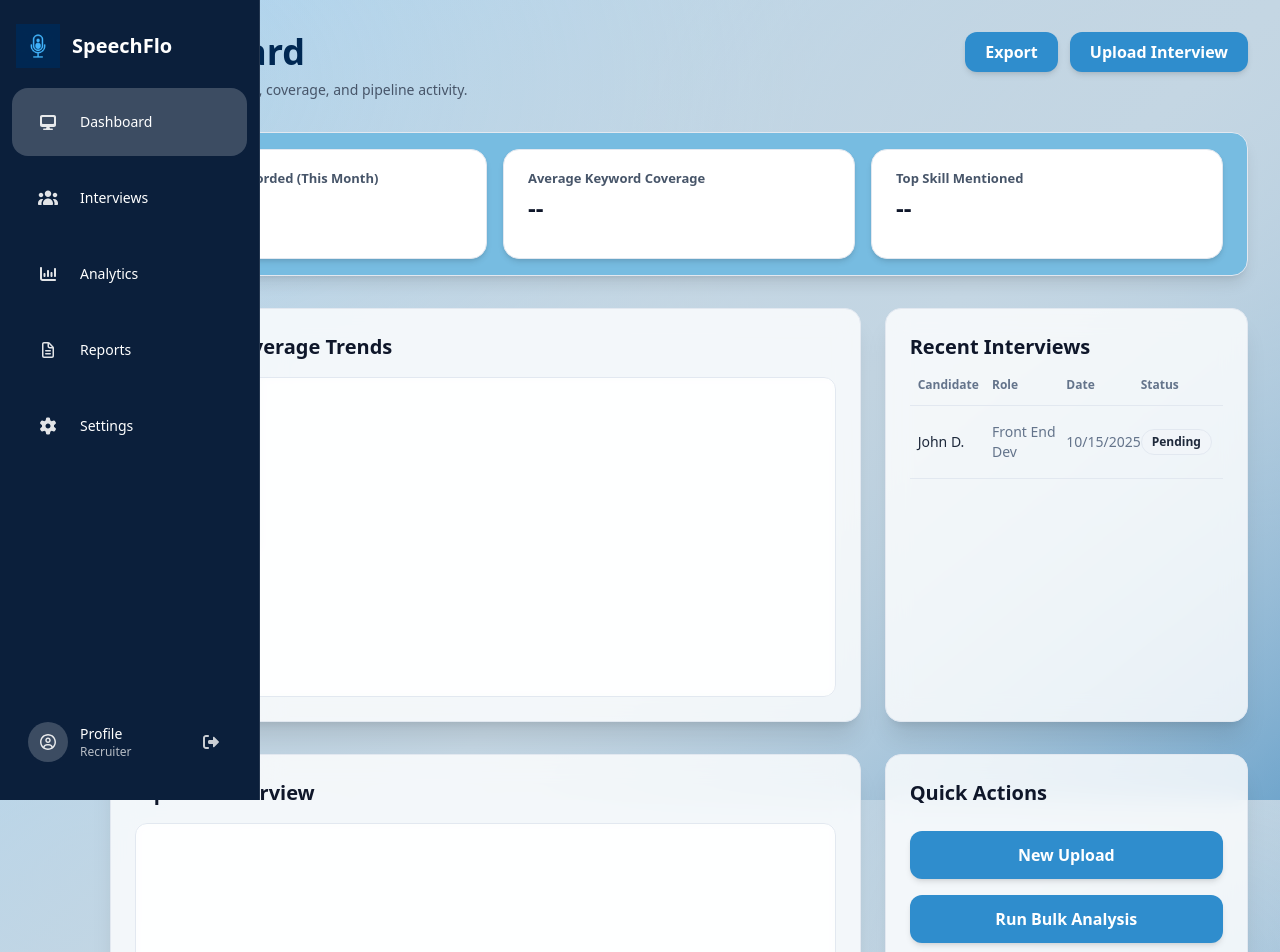
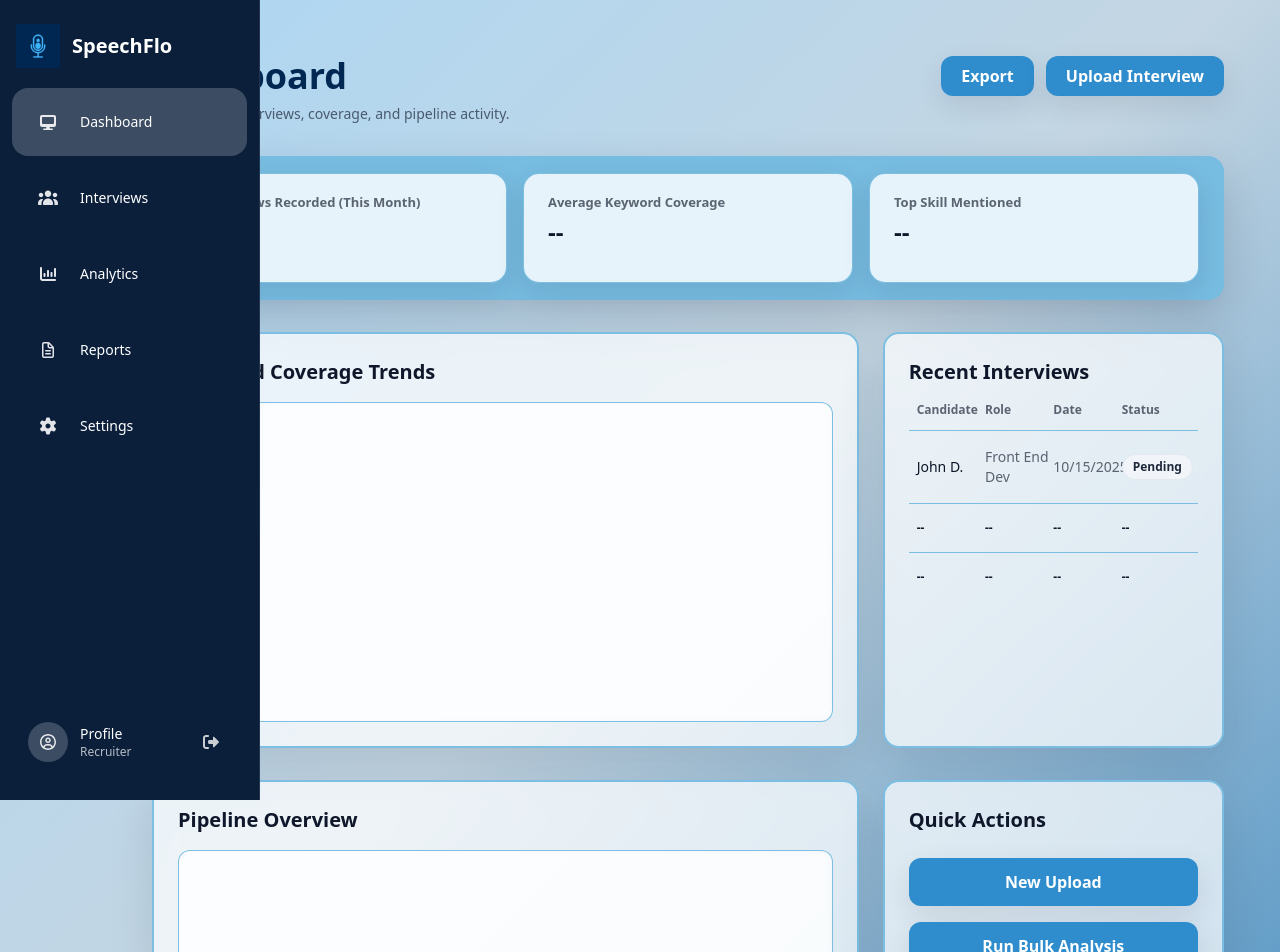
Before and after one commit to hearseboyjl/speechflo, a React (Vite) app in the folder compiled/: page /recruiter/dashboard in a window 1280 px wide. Shown: the top 952 px of the page. Built offline with nearby package versions, Linux system fonts and the light colour scheme.

Commit message:
Update Dashboard.jsx

```diff
--- a/compiled/src/pages/Dashboard.jsx
+++ b/compiled/src/pages/Dashboard.jsx
@@ -26,53 +26,95 @@
     []
   );
 
-  const cardCls =
-    "rounded-2xl bg-white/80 backdrop-blur-md border border-slate-200 shadow-xl transition-shadow";
+  const cardCls = [
+    "rounded-2xl",
+    "bg-surface backdrop-blur-md",
+    "border-2 border-token",
+    "shadow-[0_18px_45px_rgba(15,23,42,0.12)]",
+    "transition-shadow",
+  ].join(" ");
 
-  const panelCls =
-    "mt-4 rounded-xl bg-white/60 backdrop-blur-sm border border-slate-200";
+  const panelCls = [
+    "mt-4 rounded-xl",
+    "bg-surface-soft backdrop-blur-sm",
+    "border border-token",
+  ].join(" ");
 
-  const kpiBg =
-    "mt-8 rounded-2xl bg-[#77bce1] border border-slate-200 shadow-lg px-4 sm:px-6 py-4";
+  const kpiBg = [
+    "mt-8 rounded-2xl",
+    "bg-kpi",
+    "border border-token",
+    "shadow-kpi",
+    "px-4 sm:px-6 py-4",
+  ].join(" ");
 
-  const kpiTile =
-    "rounded-2xl bg-white border border-slate-200 shadow-md px-4 py-4 sm:px-6 sm:py-5 min-h-[92px] sm:min-h-[110px] w-full";
+  const kpiTile = [
+    "rounded-2xl",
+    "bg-surface-strong",
+    "border border-token",
+    "shadow-kpi-tile",
+    "px-4 py-4 sm:px-6 sm:py-5",
+    "min-h-[92px] sm:min-h-[110px]",
+    "w-full",
+  ].join(" ");
 
-  const primaryBtn =
-    "h-10 px-5 rounded-xl bg-[#2F8DCD] text-white font-semibold shadow-md hover:brightness-95 active:translate-y-[1px] transition-all duration-200";
+  const primaryBtn = [
+    "h-10 px-5 rounded-xl",
+    "bg-btn-primary font-semibold",
+    "shadow-card",
+    "hover:brightness-95",
+    "active:translate-y-[1px]",
+    "transition-all duration-200",
+  ].join(" ");
 
-  const primaryBtnFull =
-    "w-full h-12 rounded-xl bg-[#2F8DCD] text-white font-semibold shadow-md hover:brightness-95 active:translate-y-[1px] transition-all duration-200";
+  const primaryBtnFull = [
+    "w-full h-12 rounded-xl",
+    "bg-btn-primary font-semibold",
+    "shadow-card",
+    "hover:brightness-95",
+    "active:translate-y-[1px]",
+    "transition-all duration-200",
+  ].join(" ");
 
   const kpiLabel =
-    "text-[12px] sm:text-[13px] font-semibold text-slate-600 leading-snug";
-  const kpiValue = "mt-1 text-xl sm:text-2xl font-extrabold text-slate-900";
+    "text-[12px] sm:text-[13px] font-semibold text-muted leading-snug";
+  const kpiValue = "mt-1 text-xl sm:text-2xl font-extrabold text-main";
 
   return (
-    <div className="min-h-screen w-full bg-gradient-to-br from-[#abd7f4] via-[#c4d6e3] to-[#4a8fc1]">
+    <div className="min-h-screen w-full bg-app">
       <Menubar />
 
-      <main className="min-h-screen pl-[110px] pr-8 py-8">
-        <div className="max-w-[1200px] mx-auto">
+      <main className="min-h-screen bg-app layout-main">
+        <div className="max-w-[1200px] mx-auto px-8 py-8">
+          {/* HEADER */}
           <div className="flex flex-col md:flex-row md:items-start md:justify-between gap-6">
             <div>
-              <h1 className="text-4xl font-bold text-[#002853]">Dashboard</h1>
-              <p className="mt-2 text-sm text-slate-600">
+              <h1 className="text-4xl font-bold text-title">Dashboard</h1>
+              <p className="mt-2 text-sm text-muted">
                 Overview of interviews, coverage, and pipeline activity.
               </p>
             </div>
 
             <div className="flex items-center gap-3">
-              <button onClick={() => navigate("/recruiter/dashboard/export")} className={primaryBtn}>
+              <button
+                onClick={() => navigate("/dashboard/export")}
+                className={primaryBtn}
+                type="button"
+              >
                 Export
               </button>
-              <button onClick={() => navigate("/upload-interview")} className={primaryBtn}>
+
+              <button
+                onClick={() => navigate("/upload-interview")}
+                className={primaryBtn}
+                type="button"
+              >
                 Upload Interview
               </button>
             </div>
           </div>
 
-          {/* KPIs */}
+          {/* TOP KPIs */}
           <div className={kpiBg}>
             <div className="grid grid-cols-1 sm:grid-cols-2 md:grid-cols-3 gap-4">
               {stats.map((s) => (
@@ -84,68 +126,99 @@
             </div>
           </div>
 
-          {/* Middle */}
+          {/* MIDDLE GRID */}
           <div className="mt-8 grid grid-cols-1 lg:grid-cols-3 gap-6">
+            {/* Keyword Coverage Trends */}
             <section className={`lg:col-span-2 p-6 ${cardCls}`}>
-              <h2 className="text-xl font-semibold text-slate-900">
+              <h2 className="text-xl font-semibold text-main">
                 Keyword Coverage Trends
               </h2>
               <div className={`${panelCls} h-[320px]`} />
             </section>
 
+            {/* Recent Interviews */}
             <section className={`p-6 ${cardCls}`}>
-              <h2 className="text-xl font-semibold text-slate-900">
+              <h2 className="text-xl font-semibold text-main">
                 Recent Interviews
               </h2>
 
               <div className="mt-4">
-                <div className="grid grid-cols-4 text-xs font-semibold text-slate-500 px-2">
+                <div className="grid grid-cols-4 text-xs font-semibold text-muted px-2">
                   <div>Candidate</div>
                   <div>Role</div>
                   <div>Date</div>
                   <div>Status</div>
                 </div>
 
-                <div className="mt-3 border-t border-slate-200" />
+                <div className="mt-3 border-t border-token" />
 
                 {recent.map((r, idx) => (
                   <div
                     key={idx}
-                    className="grid grid-cols-4 text-sm px-2 py-4 items-center text-slate-800 border-b border-slate-200"
+                    className="grid grid-cols-4 text-sm px-2 py-4 items-center text-main border-b border-token"
                   >
                     <div className="font-medium">{r.candidate}</div>
-                    <div className="text-slate-500">{r.role}</div>
-                    <div className="text-slate-500">{r.date}</div>
+                    <div className="text-muted">{r.role}</div>
+                    <div className="text-muted">{r.date}</div>
                     <div>
-                      <span className="inline-flex items-center rounded-full px-2.5 py-1 text-xs font-semibold border bg-slate-100 text-slate-800 border-slate-200">
-                        {r.status}
-                      </span>
+                      <span className={statusPendingCls}>{r.status}</span>
                     </div>
                   </div>
                 ))}
+
+                {/* placeholders */}
+                <div className="grid grid-cols-4 text-xs font-semibold text-muted/60 px-2 py-4 border-b border-token">
+                  <div>--</div>
+                  <div>--</div>
+                  <div>--</div>
+                  <div>--</div>
+                </div>
+                <div className="grid grid-cols-4 text-xs font-semibold text-muted/60 px-2 py-4">
+                  <div>--</div>
+                  <div>--</div>
+                  <div>--</div>
+                  <div>--</div>
+                </div>
               </div>
             </section>
           </div>
 
-          {/* Lower */}
+          {/* LOWER GRID */}
           <div className="mt-8 grid grid-cols-1 lg:grid-cols-3 gap-6">
+            {/* Pipeline Overview */}
             <section className={`lg:col-span-2 p-6 ${cardCls}`}>
-              <h2 className="text-xl font-semibold text-slate-900">
+              <h2 className="text-xl font-semibold text-main">
                 Pipeline Overview
               </h2>
               <div className={`${panelCls} h-[300px]`} />
             </section>
 
+            {/* Quick Actions */}
             <section className={`p-6 ${cardCls}`}>
-              <h2 className="text-xl font-semibold text-slate-900">Quick Actions</h2>
+              <h2 className="text-xl font-semibold text-main">Quick Actions</h2>
+
               <div className="mt-6 space-y-4">
-                <button onClick={() => navigate("/dashboard/new-upload")} className={primaryBtnFull}>
+                <button
+                  onClick={() => navigate("/dashboard/new-upload")}
+                  className={primaryBtnFull}
+                  type="button"
+                >
                   New Upload
                 </button>
-                <button onClick={() => navigate("/dashboard/bulk-analysis")} className={primaryBtnFull}>
+
+                <button
+                  onClick={() => navigate("/dashboard/bulk-analysis")}
+                  className={primaryBtnFull}
+                  type="button"
+                >
                   Run Bulk Analysis
                 </button>
-                <button onClick={() => navigate("/dashboard/export-summary")} className={primaryBtnFull}>
+
+                <button
+                  onClick={() => navigate("/dashboard/export-summary")}
+                  className={primaryBtnFull}
+                  type="button"
+                >
                   Export Summary
                 </button>
               </div>
@@ -156,3 +229,9 @@
     </div>
   );
 }
+
+const statusPendingCls = [
+  "inline-flex items-center rounded-full px-2.5 py-1 text-xs font-semibold border",
+  "bg-slate-100 text-slate-800 border-slate-200", // light
+  "dark:bg-white/10 dark:text-slate-100 dark:border-white/15", // dark
+].join(" ");
```
